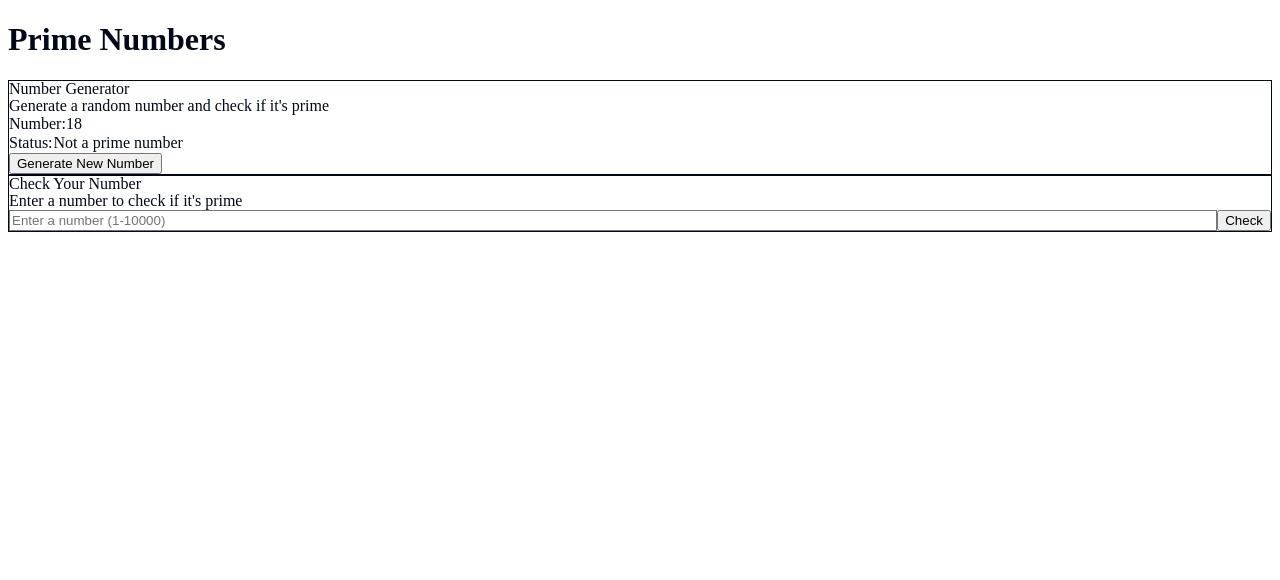
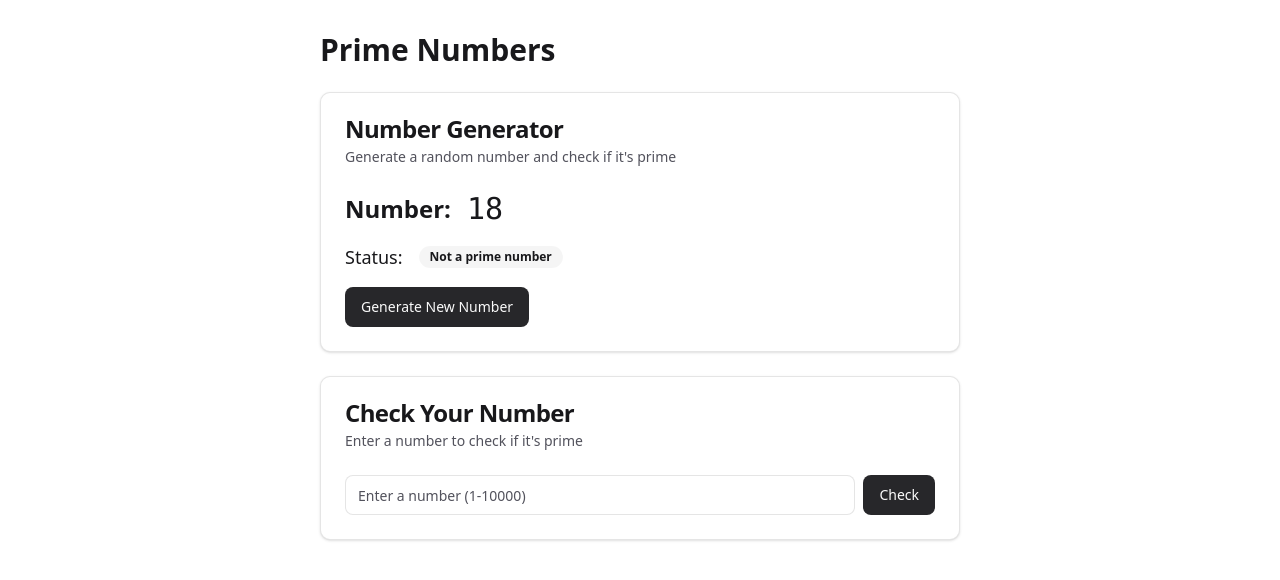
Before and after one commit to Pauldatcom/prime_react, a React (Vite) app: page /primes in a window 1280 px wide. Shown: the top 580 px of the page. Built offline with nearby package versions, Linux system fonts and the light colour scheme.

Commit message:
feat: ajout du thème sombre et layout professionnel
- Composant ThemeToggle pour basculer entre thème clair/sombre
- Hook useTheme pour gestion du thème
- Layout AppLayout et AppSidebar avec style Turing
- Styles globaux avec OKLCH et dark mode

```diff
--- /dev/null
+++ b/components/ThemeToggle.tsx
@@ -0,0 +1,23 @@
+import { Moon, Sun } from 'lucide-react';
+import { Button } from '@/components/ui/Button';
+import { useTheme } from '@/hooks/useTheme';
+
+export function ThemeToggle() {
+  const { theme, toggleTheme } = useTheme();
+
+  return (
+    <Button
+      variant="ghost"
+      size="icon"
+      onClick={toggleTheme}
+      aria-label="Toggle theme"
+      className="hover:bg-accent/50 transition-all duration-200"
+    >
+      {theme === 'light' ? (
+        <Moon className="h-5 w-5 transition-transform duration-200 hover:rotate-12" />
+      ) : (
+        <Sun className="h-5 w-5 transition-transform duration-200 hover:rotate-12" />
+      )}
+    </Button>
+  );
+}
--- /dev/null
+++ b/components/layout/AppLayout.tsx
@@ -0,0 +1,30 @@
+import { ReactNode } from 'react';
+import { AppSidebar } from './AppSidebar';
+import { ThemeToggle } from '@/components/ThemeToggle';
+
+interface AppLayoutProps {
+  children: ReactNode;
+}
+
+export function AppLayout({ children }: AppLayoutProps) {
+  return (
+    <div className="flex h-screen w-full overflow-hidden bg-background">
+      <AppSidebar />
+      <div className="flex flex-1 flex-col overflow-hidden">
+        <header className="flex h-16 items-center justify-between border-b border-border bg-white dark:bg-card px-6">
+          <div className="flex items-center gap-4">
+            <h1 className="text-lg font-bold tracking-tight text-foreground">Prime Number Generator</h1>
+          </div>
+          <div className="flex items-center gap-2">
+            <ThemeToggle />
+          </div>
+        </header>
+        <main className="flex-1 overflow-y-auto bg-background p-6 lg:p-8 xl:p-10">
+          <div className="mx-auto max-w-7xl space-y-8">
+            {children}
+          </div>
+        </main>
+      </div>
+    </div>
+  );
+}
--- /dev/null
+++ b/components/layout/AppSidebar.tsx
@@ -0,0 +1,71 @@
+import { Link, useLocation } from '@tanstack/react-router';
+import { Home, Calculator } from 'lucide-react';
+import { cn } from '@/lib/utils';
+
+const menuItems = [
+  {
+    title: 'Home',
+    url: '/',
+    icon: Home,
+  },
+  {
+    title: 'Primes',
+    url: '/primes',
+    icon: Calculator,
+  },
+];
+
+export function AppSidebar() {
+  const location = useLocation();
+  const currentPath = location.pathname;
+
+  return (
+    <div className="flex h-full w-64 flex-col border-r border-border bg-white dark:bg-card">
+      <div className="flex h-16 items-center border-b border-border px-6">
+        <div className="flex items-center gap-3">
+          <div className="flex h-10 w-10 items-center justify-center rounded-lg bg-primary text-primary-foreground">
+            <Calculator className="h-5 w-5" />
+          </div>
+          <div>
+            <h2 className="text-base font-bold tracking-tight text-foreground">Prime Generator</h2>
+            <p className="text-xs font-medium text-muted-foreground">v1.0.0</p>
+          </div>
+        </div>
+      </div>
+      <nav className="flex-1 space-y-1 p-4">
+        {menuItems.map((item) => {
+          const Icon = item.icon;
+          const isActive = currentPath === item.url;
+
+          return (
+            <Link
+              key={item.url}
+              to={item.url}
+              className={cn(
+                "group flex items-center gap-3 rounded-lg px-3 py-2.5 text-sm font-medium transition-all duration-200 relative",
+                isActive
+                  ? "bg-primary text-primary-foreground"
+                  : "text-muted-foreground hover:bg-accent hover:text-foreground"
+              )}
+            >
+              <Icon className={cn(
+                "h-4 w-4 transition-transform duration-200",
+                isActive && "scale-105"
+              )} />
+              <span className="relative z-10">{item.title}</span>
+              {isActive && (
+                <div className="absolute right-2 top-1/2 -translate-y-1/2 h-1.5 w-1.5 rounded-full bg-primary-foreground/60" />
+              )}
+            </Link>
+          );
+        })}
+      </nav>
+      <div className="border-t border-border p-4">
+        <div className="rounded-lg bg-muted/50 dark:bg-muted/30 p-3 border border-border">
+          <p className="font-semibold text-foreground mb-1 text-xs">System Status</p>
+          <p className="text-muted-foreground font-medium text-xs">All systems operational</p>
+        </div>
+      </div>
+    </div>
+  );
+}
--- /dev/null
+++ b/hooks/useTheme.tsx
@@ -0,0 +1,30 @@
+import { useEffect, useState } from 'react';
+
+type Theme = 'light' | 'dark';
+
+export function useTheme() {
+  const [theme, setTheme] = useState<Theme>(() => {
+    if (typeof window !== 'undefined') {
+      const stored = localStorage.getItem('theme') as Theme;
+      if (stored) return stored;
+      return window.matchMedia('(prefers-color-scheme: dark)').matches ? 'dark' : 'light';
+    }
+    return 'light';
+  });
+
+  useEffect(() => {
+    const root = document.documentElement;
+    if (theme === 'dark') {
+      root.classList.add('dark');
+    } else {
+      root.classList.remove('dark');
+    }
+    localStorage.setItem('theme', theme);
+  }, [theme]);
+
+  const toggleTheme = () => {
+    setTheme((prev) => (prev === 'light' ? 'dark' : 'light'));
+  };
+
+  return { theme, setTheme, toggleTheme };
+}
--- a/index.css
+++ b/index.css
@@ -1,57 +1,203 @@
-@tailwind base;
-@tailwind components;
-@tailwind utilities;
+@import "tailwindcss";
 
-@layer base {
-  :root {
-    --background: 0 0% 100%;
-    --foreground: 222.2 84% 4.9%;
-    --card: 0 0% 100%;
-    --card-foreground: 222.2 84% 4.9%;
-    --popover: 0 0% 100%;
-    --popover-foreground: 222.2 84% 4.9%;
-    --primary: 222.2 47.4% 11.2%;
-    --primary-foreground: 210 40% 98%;
-    --secondary: 210 40% 96.1%;
-    --secondary-foreground: 222.2 47.4% 11.2%;
-    --muted: 210 40% 96.1%;
-    --muted-foreground: 215.4 16.3% 46.9%;
-    --accent: 210 40% 96.1%;
-    --accent-foreground: 222.2 47.4% 11.2%;
-    --destructive: 0 84.2% 60.2%;
-    --destructive-foreground: 210 40% 98%;
-    --border: 214.3 31.8% 91.4%;
-    --input: 214.3 31.8% 91.4%;
-    --ring: 222.2 84% 4.9%;
-    --radius: 0.5rem;
-  }
+@custom-variant dark (&:is(.dark *));
 
-  .dark {
-    --background: 222.2 84% 4.9%;
-    --foreground: 210 40% 98%;
-    --card: 222.2 84% 4.9%;
-    --card-foreground: 210 40% 98%;
-    --popover: 222.2 84% 4.9%;
-    --popover-foreground: 210 40% 98%;
-    --primary: 210 40% 98%;
-    --primary-foreground: 222.2 47.4% 11.2%;
-    --secondary: 217.2 32.6% 17.5%;
-    --secondary-foreground: 210 40% 98%;
-    --muted: 217.2 32.6% 17.5%;
-    --muted-foreground: 215 20.2% 65.1%;
-    --accent: 217.2 32.6% 17.5%;
-    --accent-foreground: 210 40% 98%;
-    --destructive: 0 62.8% 30.6%;
-    --destructive-foreground: 210 40% 98%;
-    --border: 217.2 32.6% 17.5%;
-    --input: 217.2 32.6% 17.5%;
-    --ring: 212.7 26.8% 83.9%;
+@theme inline {
+  --animate-skeleton: skeleton 2s -1s infinite linear;
+  --color-warning-foreground: var(--warning-foreground);
+  --color-warning: var(--warning);
+  --color-success-foreground: var(--success-foreground);
+  --color-success: var(--success);
+  --color-info-foreground: var(--info-foreground);
+  --color-info: var(--info);
+  --color-destructive-foreground: var(--destructive-foreground);
+  --color-sidebar-ring: var(--sidebar-ring);
+  --color-sidebar-border: var(--sidebar-border);
+  --color-sidebar-accent-foreground: var(--sidebar-accent-foreground);
+  --color-sidebar-accent: var(--sidebar-accent);
+  --color-sidebar-primary-foreground: var(--sidebar-primary-foreground);
+  --color-sidebar-primary: var(--sidebar-primary);
+  --color-sidebar-foreground: var(--sidebar-foreground);
+  --color-sidebar: var(--sidebar);
+  --color-chart-5: var(--chart-5);
+  --color-chart-4: var(--chart-4);
+  --color-chart-3: var(--chart-3);
+  --color-chart-2: var(--chart-2);
+  --color-chart-1: var(--chart-1);
+  --color-ring: var(--ring);
+  --color-input: var(--input);
+  --color-border: var(--border);
+  --color-destructive: var(--destructive);
+  --color-accent-foreground: var(--accent-foreground);
+  --color-accent: var(--accent);
+  --color-muted-foreground: var(--muted-foreground);
+  --color-muted: var(--muted);
+  --color-secondary-foreground: var(--secondary-foreground);
+  --color-secondary: var(--secondary);
+  --color-primary-foreground: var(--primary-foreground);
+  --color-primary: var(--primary);
+  --color-popover-foreground: var(--popover-foreground);
+  --color-popover: var(--popover);
+  --color-card-foreground: var(--card-foreground);
+  --color-card: var(--card);
+  --color-foreground: var(--foreground);
+  --color-background: var(--background);
+  --radius-sm: calc(var(--radius) - 4px);
+  --radius-md: calc(var(--radius) - 2px);
+  --radius-lg: var(--radius);
+  --radius-xl: calc(var(--radius) + 4px);
+
+  @keyframes skeleton {
+    to {
+      background-position: -200% 0;
+    }
   }
 }
 
+:root {
+  --radius: 0.625rem;
+  --background: var(--color-white);
+  --foreground: var(--color-zinc-900);
+  --card: var(--color-white);
+  --card-foreground: var(--color-zinc-900);
+  --popover: var(--color-white);
+  --popover-foreground: var(--color-zinc-900);
+  --primary: var(--color-zinc-800);
+  --primary-foreground: var(--color-zinc-50);
+  --secondary: --alpha(var(--color-black) / 4%);
+  --secondary-foreground: var(--color-zinc-900);
+  --muted: --alpha(var(--color-black) / 4%);
+  --muted-foreground: var(--color-zinc-600);
+  --accent: --alpha(var(--color-black) / 4%);
+  --accent-foreground: var(--color-zinc-900);
+  --destructive: var(--color-red-500);
+  --border: --alpha(var(--color-black) / 10%);
+  --input: --alpha(var(--color-black) / 10%);
+  --ring: var(--color-zinc-400);
+  --chart-1: oklch(0.646 0.222 41.116);
+  --chart-2: oklch(0.6 0.118 184.704);
+  --chart-3: oklch(0.398 0.07 227.392);
+  --chart-4: oklch(0.828 0.189 84.429);
+  --chart-5: oklch(0.769 0.188 70.08);
+  --sidebar: oklch(0.985 0 0);
+  --sidebar-foreground: oklch(0.145 0 0);
+  --sidebar-primary: oklch(0.205 0 0);
+  --sidebar-primary-foreground: oklch(0.985 0 0);
+  --sidebar-accent: oklch(0.97 0 0);
+  --sidebar-accent-foreground: oklch(0.205 0 0);
+  --sidebar-border: oklch(0.922 0 0);
+  --sidebar-ring: oklch(0.708 0 0);
+  --destructive-foreground: var(--color-red-700);
+  --info: var(--color-blue-500);
+  --info-foreground: var(--color-blue-700);
+  --success: var(--color-emerald-500);
+  --success-foreground: var(--color-emerald-700);
+  --warning: var(--color-amber-500);
+  --warning-foreground: var(--color-amber-700);
+}
+
+.dark {
+  --background: oklch(0.15 0.02 240);
+  --foreground: oklch(0.95 0.01 240);
+  --card: color-mix(in srgb, oklch(0.20 0.03 240) 90%, oklch(0.15 0.02 240));
+  --card-foreground: oklch(0.95 0.01 240);
+  --popover: oklch(0.20 0.03 240);
+  --popover-foreground: oklch(0.95 0.01 240);
+  --primary: oklch(0.55 0.15 240);
+  --primary-foreground: oklch(0.98 0 0);
+  --secondary: oklch(0.25 0.02 240);
+  --secondary-foreground: oklch(0.95 0.01 240);
+  --muted: oklch(0.25 0.02 240);
+  --muted-foreground: oklch(0.65 0.02 240);
+  --accent: oklch(0.30 0.04 240);
+  --accent-foreground: oklch(0.95 0.01 240);
+  --destructive: oklch(0.65 0.20 25);
+  --border: oklch(0.30 0.03 240 / 0.3);
+  --input: oklch(0.30 0.03 240 / 0.3);
+  --ring: oklch(0.55 0.15 240);
+  --chart-1: oklch(0.488 0.243 264.376);
+  --chart-2: oklch(0.696 0.17 162.48);
+  --chart-3: oklch(0.769 0.188 70.08);
+  --chart-4: oklch(0.627 0.265 303.9);
+  --chart-5: oklch(0.645 0.246 16.439);
+  --sidebar: oklch(0.20 0.03 240);
+  --sidebar-foreground: oklch(0.95 0.01 240);
+  --sidebar-primary: oklch(0.55 0.15 240);
+  --sidebar-primary-foreground: oklch(0.98 0 0);
+  --sidebar-accent: oklch(0.25 0.02 240);
+  --sidebar-accent-foreground: oklch(0.95 0.01 240);
+  --sidebar-border: oklch(0.30 0.03 240 / 0.3);
+  --sidebar-ring: oklch(0.55 0.15 240);
+  --destructive-foreground: oklch(0.98 0 0);
+  --info: oklch(0.55 0.15 240);
+  --info-foreground: oklch(0.98 0 0);
+  --success: oklch(0.65 0.15 150);
+  --success-foreground: oklch(0.98 0 0);
+  --warning: oklch(0.75 0.15 70);
+  --warning-foreground: oklch(0.15 0.02 240);
+}
+
 @layer base {
+  * {
+    border-color: var(--color-border);
+    outline-color: color-mix(in srgb, var(--color-ring) 50%, transparent);
+  }
+
   body {
-    background-color: hsl(var(--background));
-    color: hsl(var(--foreground));
+    background-color: var(--color-background);
+    color: var(--color-foreground);
   }
 }
+
+@layer utilities {
+  @keyframes fade-in {
+    from {
+      opacity: 0;
+    }
+    to {
+      opacity: 1;
+    }
+  }
+
+  @keyframes slide-in-from-bottom {
+    from {
+      transform: translateY(8px);
+      opacity: 0;
+    }
+    to {
+      transform: translateY(0);
+      opacity: 1;
+    }
+  }
+
+  @keyframes slide-in-from-top {
+    from {
+      transform: translateY(-8px);
+      opacity: 0;
+    }
+    to {
+      transform: translateY(0);
+      opacity: 1;
+    }
+  }
+
+  .animate-in {
+    animation-fill-mode: both;
+  }
+
+  .fade-in {
+    animation: fade-in 0.3s ease-out;
+  }
+
+  .slide-in-from-bottom-2 {
+    animation: slide-in-from-bottom 0.3s ease-out;
+  }
+
+  .slide-in-from-bottom-4 {
+    animation: slide-in-from-bottom 0.4s ease-out;
+  }
+
+  .slide-in-from-top-2 {
+    animation: slide-in-from-top 0.3s ease-out;
+  }
+}
```
